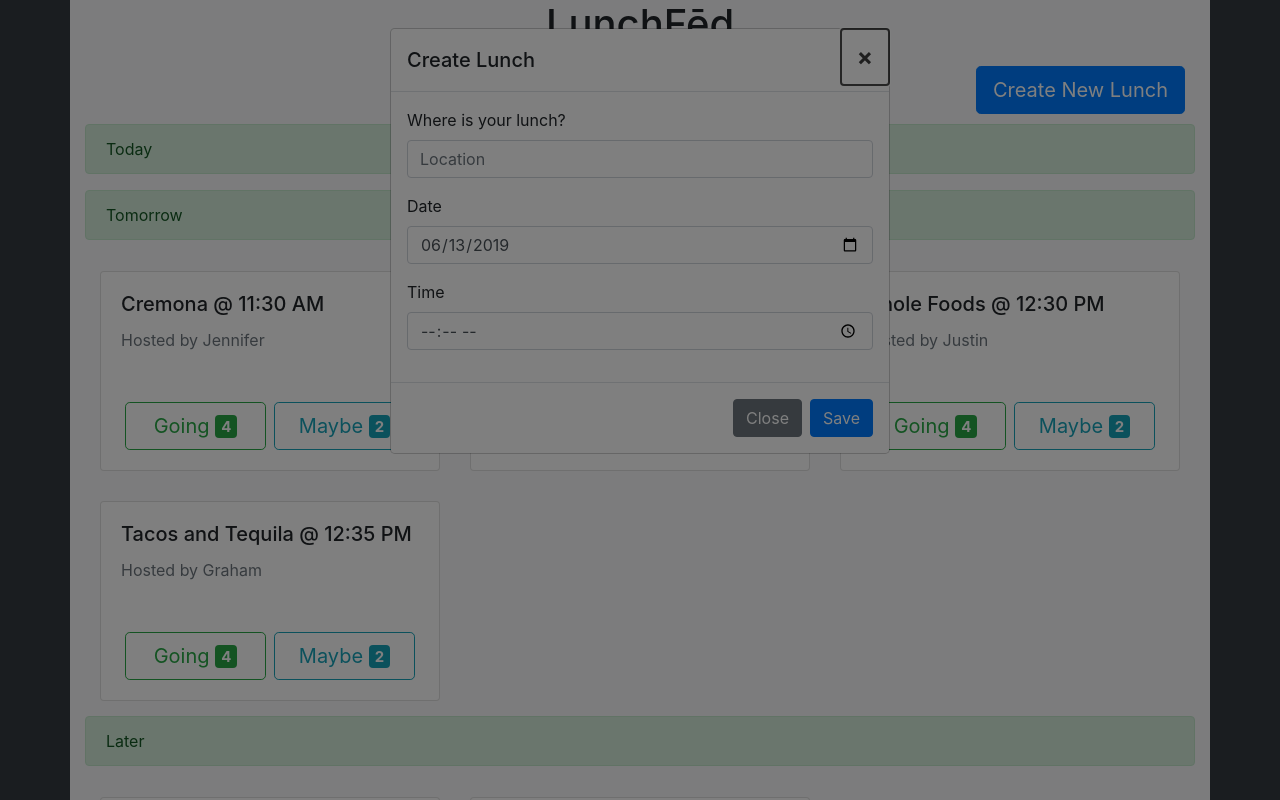
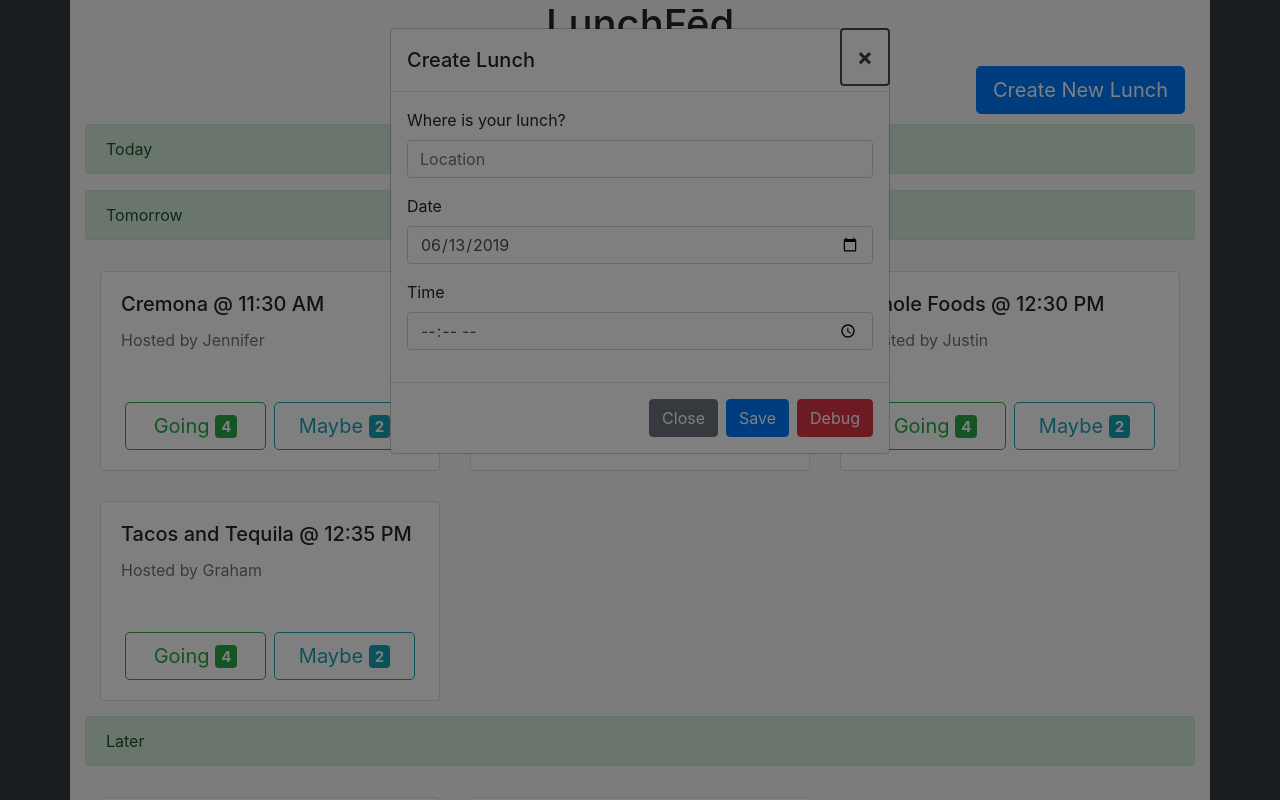
Before and after one commit to wflores96/lunchapp, an Angular app: page /lunches in a window 1280 px wide. Both pictures are taken after a click on the button "Create New Lunch". Shown: the top 800 px of the page. Built offline with nearby package versions, Linux system fonts and the light colour scheme.

Commit message:
create validation

```diff
--- a/src/app/components/createbutton/createbutton.component.html
+++ b/src/app/components/createbutton/createbutton.component.html
@@ -23,7 +23,8 @@
   </div>
   <div class="modal-footer">
     <button type="button" class="btn btn-secondary" (click)="modal.close('Close click')">Close</button>
-    <button type="button" class="btn btn-primary" (click)="submitEvent(); modal.close('Save click')">Save</button>
+    <button type="button" class="btn btn-primary" (click)="submitEvent(modal);">Save</button>
+    <button type="button" class="btn btn-danger" (click)="debug()">Debug</button>
   </div>
 </ng-template>
 
--- a/src/app/components/createbutton/createbutton.component.ts
+++ b/src/app/components/createbutton/createbutton.component.ts
@@ -1,5 +1,5 @@
 import { Component, OnInit, Input } from '@angular/core';
-import {NgbModal} from '@ng-bootstrap/ng-bootstrap';
+import { NgbModal } from '@ng-bootstrap/ng-bootstrap';
 import { DataService } from 'src/app/services/data.service';
 import { Time } from '@angular/common';
 
@@ -10,33 +10,41 @@ import { Time } from '@angular/common';
 })
 export class CreatebuttonComponent implements OnInit {
 
-  @Input()location: string;
-  @Input()date: any;
-  @Input()time: any;
+  @Input() location: string;
+  @Input() date: any;
+  @Input() time: any;
 
 
   constructor(private modalService: NgbModal, private dataService: DataService) {
-    this.date = new Date();
   }
 
   set humanDate(e) {
+    if (!e) {
+      return;
+    }
     e = e.split('-');
-    let d = new Date(Date.UTC(e[0], e[1]-1, e[2]));
+    let d = new Date(Date.UTC(e[0], e[1] - 1, e[2]));
     this.date.setFullYear(d.getUTCFullYear(), d.getUTCMonth(), d.getUTCDate());
   }
 
-  get humanDate(){
+  get humanDate() {
     return this.date.toISOString().substring(0, 10);
   }
 
   ngOnInit() {
+    this.date = new Date();
   }
 
   open(content) {
     this.modalService.open(content);
   }
 
-  submitEvent() {
+  submitEvent(context: any) {
+    if (!this.location || !this.time) {
+      alert("Please enter a location and/or time.");
+      return;
+    }
+
     var finalDate = new Date(this.date);
 
     var timeSplit = this.time.split(':');
@@ -50,11 +58,14 @@ export class CreatebuttonComponent implements OnInit {
       going: [localStorage.getItem('name')],
       maybe: []
     })
+    context.close();
   }
 
   debug() {
 
-    console.log(this.date);
+    console.log(this.humanDate);
+    console.log(this.time);
+    console.log(typeof (this.time));
 
   }
 
```
